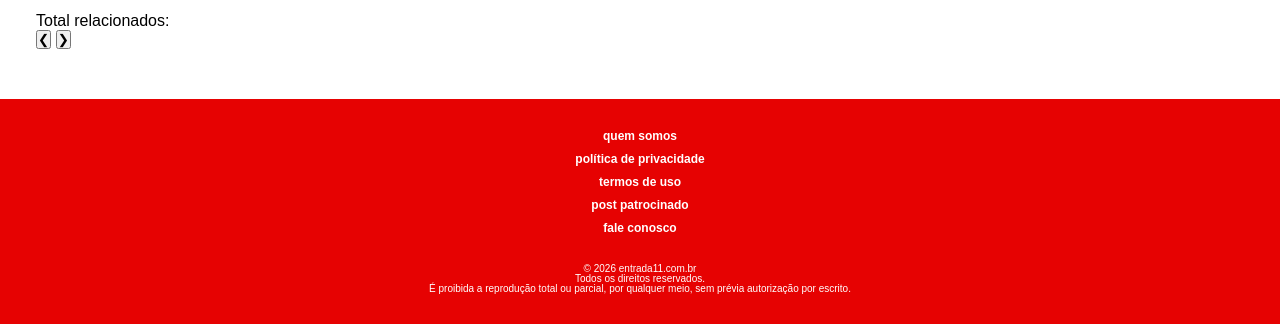
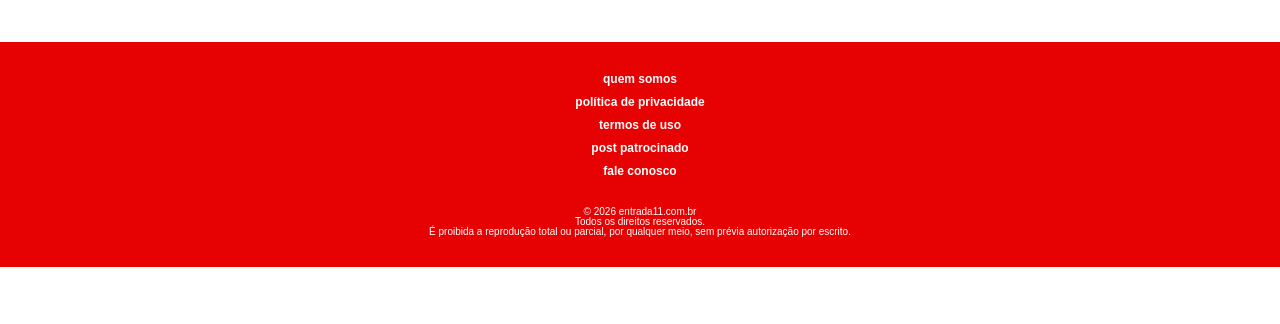
Before and after one commit to entrada11portal/entrada11portal.github.io, a Jekyll site: the page built from _posts/2026-02-21-entretenimento1.md, in a window 1280 px wide and 900 px high, scrolled down 581 px, cut to the strip 576-900 px from the top of the window. Built offline with Jekyll 4.4.1, drawn with Linux system fonts in a browser that asks for light colours; after the commit the page ends 1424 px from its top, so only the background shows below that.

Commit message:
Update post.html

```diff
--- a/_layouts/post.html
+++ b/_layouts/post.html
@@ -29,40 +29,5 @@ layout: default
 
 <!-- ==================== CARROSSEL POST ========================== -->
 
-<p>Total relacionados: {{ relacionados.size }}</p>
-<div class="carousel relacionados-carousel">
 
-  <div class="carousel-track" id="carouselRelacionados">
-
-    {% for post in relacionados %}
-      <div class="carousel-slide">
-        <a href="{{ post.url | relative_url }}" class="carousel-link">
-
-          <div class="carousel-image-wrapper">
-            <img src="{{ post.image }}" alt="{{ post.title }}">
-          </div>
-
-          <div class="carousel-title">
-            {{ post.title }}
-          </div>
-
-        </a>
-      </div>
-    {% endfor %}
-
-  </div>
-
-  <!-- Botões -->
-  <button class="carousel-btn prev" onclick="moverSlideRelacionados(-1)">❮</button>
-  <button class="carousel-btn next" onclick="moverSlideRelacionados(1)">❯</button>
-
-  <!-- Indicadores (APENAS UMA VEZ) -->
-  <div class="carousel-indicators">
-    {% for post in relacionados %}
-      <span class="indicator {% if forloop.first %}active{% endif %}"
-            onclick="irParaSlideRelacionados({{ forloop.index0 }})"></span>
-    {% endfor %}
-  </div>
-
-</div>
 </main>
```
